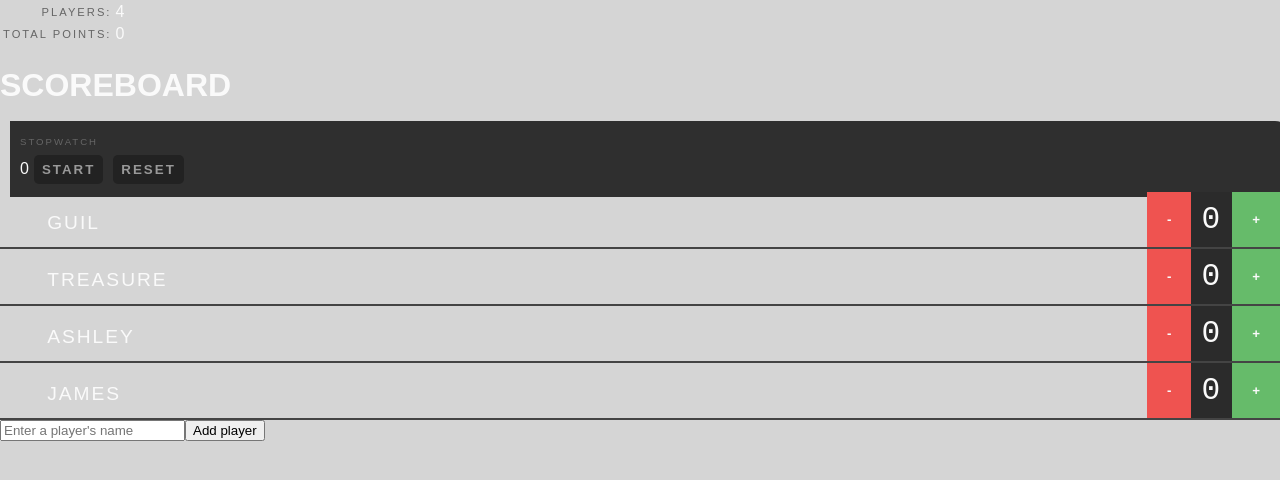
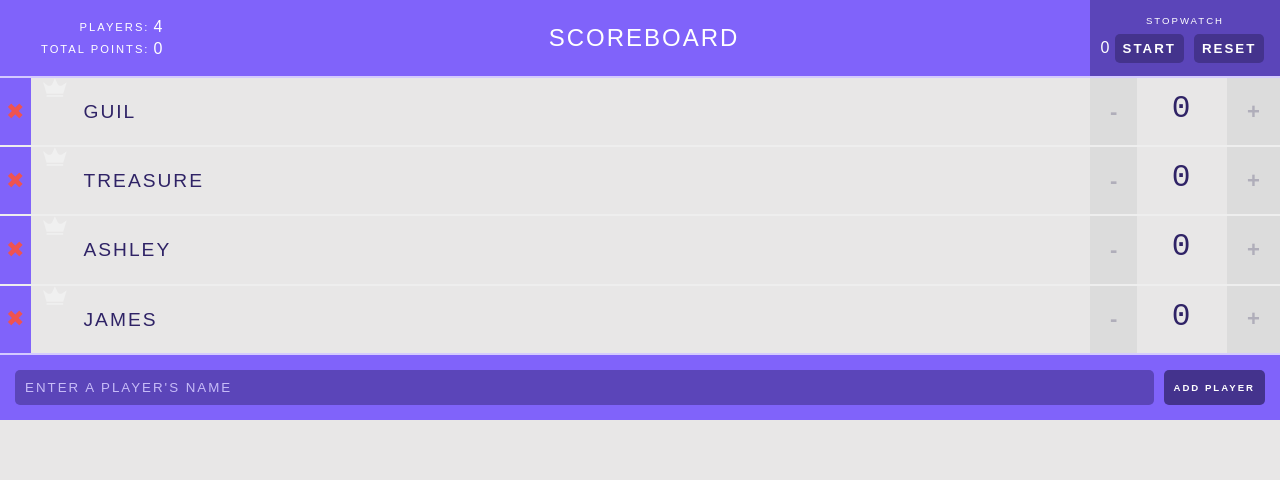
Before and after one commit to seb1836/ScoreBoard, a React (Create React App) app: page / in a window 1280 px wide. Shown: the top 480 px of the page. Built offline with nearby package versions, Linux system fonts and the light colour scheme.

Commit message:
reworked css

```diff
--- a/src/App.css
+++ b/src/App.css
@@ -1,43 +1,154 @@
 body {
-  background: #d5d5d5;
+  background: #e8e7e7;
   font-family: arial;
-  color: #FAFAFA;
   text-transform: uppercase;
 }
 
-.scoreboard {
-  background: #333;
-  width: 700px;
-  margin: 70px auto;
-  box-shadow: 0 4px 0px #333;
-  border-radius: 15px;
-
-}
-
-.header {
+header {
+  color: #fff;
   padding: 5px 10px;
   text-align: center;
   display: flex;
   align-items: center;
-  background-color: #222;
-  border-radius: 15px 15px 0 0;
-  border-bottom: solid 2px #444;
+  background-color: #8063fa;
+  border-bottom: solid 2px #d4caff;
 }
 
-.header h1 {
+header h1 {
   flex-grow: 1;
   font-size: 1.5em;
-  letter-spacing: 3px;
+  letter-spacing: 2px;
   font-weight: normal;
 }
 
-.header .stats,
-.header .stopwatch {
+/* FORMS */
+form {
+  display: flex;
+  background-color: #8063fa;
+}
+
+input[type='text'] {
+  flex-grow: 1;
+  border-width: 0 0 1px 0;
+  margin: 15px 10px 15px 15px;
+  padding: 10px;
+  border-radius: 5px;
+  background-color: #5b45b9;
+  border-style: none;
+  text-shadow: none;
+  text-transform: uppercase;
+  color: #c7bcf8;
+  letter-spacing: 2px;
+  outline: none;
+}
+
+input[type='text']::-webkit-input-placeholder {
+  color: #c7bcf8;
+  letter-spacing: 2px;
+}
+
+input[type='text']:focus {
+  background-color: rgba(0, 0, 0, 0.2);
+}
+
+input[type='submit'] {
+  display: block;
+  font-size: 0.6em;
+  margin: 15px 15px 15px 0;
+  padding: 10px;
+  background-color: #44338d;
+  border-radius: 5px;
+  border: none;
+  color: #fff;
+  letter-spacing: 2px;
+  font-weight: bold;
+  text-shadow: none;
+  text-transform: uppercase;
+  cursor: pointer;
+}
+
+button,
+input[type='submit'] {
+  outline: none;
+  transition: background-color 0.2s ease, color 0.2s ease;
+}
+
+/* ICONS */
+svg {
+  width: 28px;
+  height: 19px;
+  margin-right: 5px;
+  fill: #f0f0f0;
+}
+
+.is-high-score {
+  fill: #ffc657;
+  animation: grow 0.35s ease-in-out;
+  transform-origin: 50% 50%;
+}
+
+@keyframes grow {
+  50% {
+    transform: scale(1.4) rotate(-3deg);
+  }
+}
+
+/* COMPONENT STYLES -------------------- */
+.scoreboard {
+  background: #fff;
+  width: 700px;
+  margin: 70px auto;
+  box-shadow: 0 2px 0 rgb(133, 104, 250);
+  border-radius: 6px;
+  overflow: hidden;
+}
+
+.player {
+  display: flex;
+  font-size: 1.2em;
+  border-bottom: solid 2px #eeeeee;
+  letter-spacing: 2px;
+}
+
+.player:last-of-type {
+  border-bottom-color: #d4caff;
+}
+
+.player-name:hover .remove-player {
+  visibility: visible;
+}
+
+.player-name,
+.counter-score {
+  color: #2f2366;
+}
+
+.player-name {
+  flex-grow: 1;
+  line-height: 3.5em;
+  padding-left: 10px;
+}
+
+.remove-player {
+  font-size: 1.15em;
+  border: none;
+  outline: none;
+
+  color: #ef5350;
+  cursor: pointer;
+  margin: 0 10px 0 0;
+
+  background: #8063fa;
+}
+
+.stats,
+.stopwatch {
   width: 170px;
 }
 
 .stats {
-  margin-top: 0;
+  display: flex;
+  margin: 0 0 0 28px;
   font-weight: normal;
 }
 
@@ -45,8 +156,7 @@ body {
   text-align: right;
   font-weight: normal;
   letter-spacing: 2px;
-    color: #666;
-    font-size: .7em;
+  font-size: 0.7em;
 }
 
 .stats td:last-child {
@@ -56,163 +166,75 @@ body {
 .stopwatch {
   padding: 15px 10px 5px 10px;
   margin: -5px -10px -5px 10px;
-  background: #2f2f2f;
-  border-radius: 0 15px 0 0;
+  background: #5b45b9;
 }
 
 .stopwatch-time {
+  display: block;
   font-family: monospace;
-    font-size: 2em;
+  font-size: 2.15em;
 }
 
 .stopwatch button {
   margin: 8px 5px;
-    background-color: #222;
+  background-color: #44338d;
   border-radius: 5px;
   padding: 7px 8px;
   border: none;
-    color: #999;
+  color: #fff;
   letter-spacing: 2px;
   font-weight: bold;
   text-shadow: none;
   text-transform: uppercase;
 }
 
-  .stopwatch button:hover {
-    background: #4b71b5;
-    color: #fafafa;
+.stopwatch button:hover,
+input[type='submit']:hover {
+  background: #fff;
+  color: #44338d;
   cursor: pointer;
 }
 
 .stopwatch h2 {
-    font-size: .6em;
+  font-size: 0.6em;
   margin: 0;
   font-weight: normal;
   letter-spacing: 2px;
-    color: #666;
-  }
-
-.player {
-  display: flex;
-  font-size: 1.2em;
-  border-bottom: solid 2px #444;
-  letter-spacing: 2px;
-}
-
-  .remove-player {
-    visibility: hidden;
-    margin-right: 10px;
-    color: #e57373;
-    cursor: pointer;
-  }
-
-  .player-name:hover .remove-player {
-    visibility: visible;
-  }
-
-  .player-name {
-    flex-grow: 1;
-    padding: 20px 10px 10px 10px;
-  }
-
-  .player-score {
-    width: 190px;
-    background: blue;
 }
 
 .counter {
   display: flex;
+  width: 190px;
 }
 
 .counter-action {
   border: none;
+  font-size: 1.15em;
   font-weight: bold;
-    color: #FAFAFA;
+  color: #b0aeba;
+  background-color: #dcdcdc;
   display: block;
   padding: 20px 20px;
   cursor: pointer;
-    -webkit-user-select: none;
-    -moz-user-select: none;
-    -ms-user-select: none;
-    user-select: none;
+  outline: none;
 }
 
-  .counter-action.increment {
-    background: #66BB6A;
+.counter-action:hover {
+  color: #fff;
 }
 
-  .counter-action.increment:hover {
-    background: #549d59;
-    cursor: pointer;
+.increment:hover {
+  background: #83d97c;
 }
 
-  .counter-action.decrement {
+.decrement:hover {
   background: #ef5350;
-  }
-
-  .counter-action.decrement:hover {
-    background: #c44442;
-    cursor: pointer;
 }
 
 .counter-score {
   flex-grow: 1;
-    background: #2b2b2b;
-    color: #FAFAFA;
   text-align: center;
   font-family: monospace;
-    padding: 10px;
   font-size: 2em;
+  line-height: 2em;
 }
-
-
-.add-player-form form {
-  display: flex;
-  background-color: #222;
-  border-radius: 0 0 20px 20px
-}
-
-  .add-player-form input[type=text] {
-    flex-grow: 1;
-    border-width: 0 0 1px 0;
-    margin: 15px 10px 15px 15px;
-    padding: 10px;
-    border-radius: 5px;
-    background-color: #333;
-    border-style: none;
-    text-shadow: none;
-    text-transform: uppercase;
-    color: #999;
-    letter-spacing: 2px;
-    outline: none;
-  }
-
-  .add-player-form input[type=text]::-webkit-input-placeholder{
-    color: #666;
-    letter-spacing: 2px;
-  }
-
-  .add-player-form input[type=text]:focus{
-    background-color: #444;
-  }
-
-  .add-player-form input[type=submit] {
-    display: block;
-    font-size: .6em;
-    margin: 15px 15px 15px 0;
-    padding: 10px;
-    background-color: #333;
-    border-radius: 5px;
-    border: none;
-    color: #999;
-    letter-spacing: 2px;
-    font-weight: bold;
-    text-shadow: none;
-    text-transform: uppercase;
-  }
-
-  .add-player-form input[type=submit]:hover{
-    background: #4b71b5;
-    color: #fafafa;
-    cursor: pointer;
-  }
```
Lines whose indentation alone changed are shown as unchanged.
